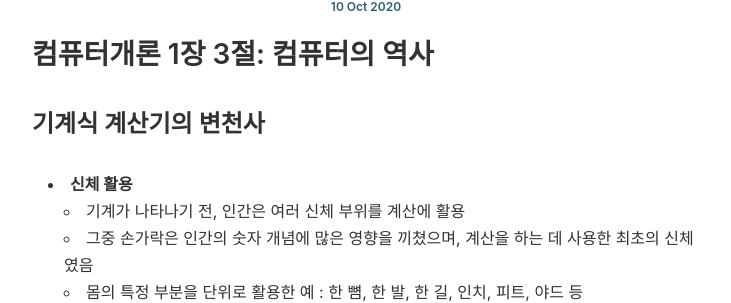
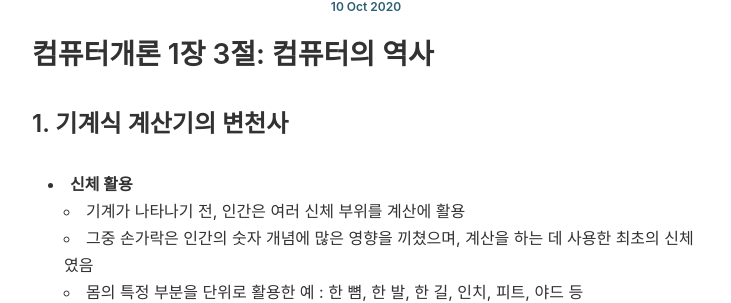
Before and after one commit to Jiyoun-Yoo/jiyoun-yoo.github.io, a Jekyll site: the page built from _posts/ComputerScience/2020-10-10-computer-science-chapter01-2.markdown, in a window 1280 px wide and 900 px high. Shown: the part 162-465 px from the top of the window, without its empty margins (274-1005 px from the left). Built offline with Jekyll 4.4.1, drawn with Linux system fonts in a browser that asks for light colours; comment, search, counter and statistics services are not loaded.

Commit message:
computerScience

```diff
--- a/_posts/ComputerScience/2020-10-10-computer-science-chapter01-2.markdown
+++ b/_posts/ComputerScience/2020-10-10-computer-science-chapter01-2.markdown
@@ -7,7 +7,7 @@ tags: [computer, computerscience, programming]
 
 ## 컴퓨터개론 1장 3절: 컴퓨터의 역사
 
-### 기계식 계산기의 변천사
+### 1. 기계식 계산기의 변천사
 - **신체 활용**
   - 기계가 나타나기 전, 인간은 여러 신체 부위를 계산에 활용
   - 그중 손가락은 인간의 숫자 개념에 많은 영향을 끼쳤으며, 계산을 하는 데 사용한 최초의 신체였음
```
